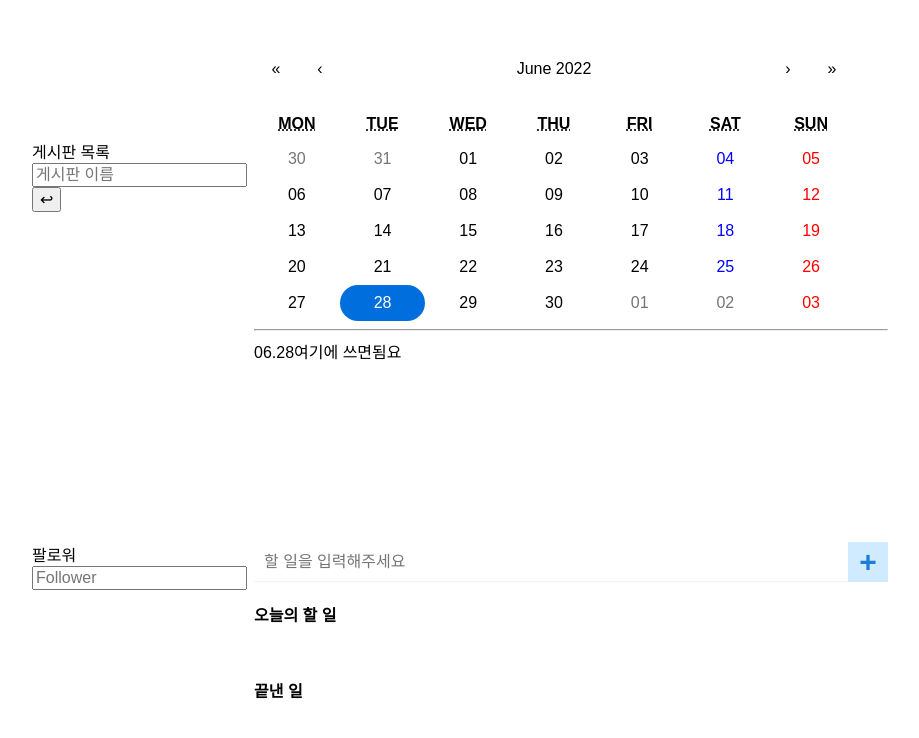
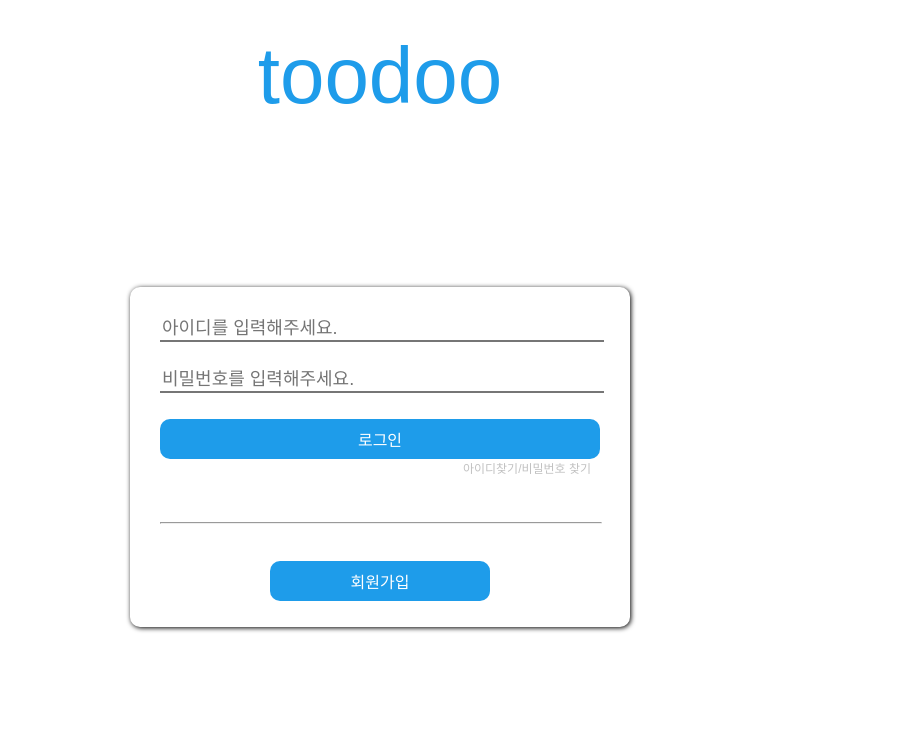
Before and after one commit to akdfkeks/1234, a React (Create React App) app: page / in a window 1280 px wide. Shown: the top 738 px of the page, without its empty margins (20-939 px from the left). Built offline with nearby package versions, Linux system fonts and the light colour scheme.

Commit message:
login_success_router

```diff
--- a/package.json
+++ b/package.json
@@ -6,6 +6,7 @@
     "@testing-library/jest-dom": "^5.16.4",
     "@testing-library/react": "^13.3.0",
     "@testing-library/user-event": "^13.5.0",
+    "axios": "^0.27.2",
     "moment": "^2.29.3",
     "prop-types": "^15.8.1",
     "react": "^18.2.0",
--- a/src/App.js
+++ b/src/App.js
@@ -1,15 +1,18 @@
 import './App.css';
 import React, { Component } from 'react';
 import Main from './pages/main/main';
-
+import Login from './pages/login/Login';
+import {BrowserRouter as Router,Route,Routes} from 'react-router-dom';
 
 class App extends Component {
   render() {
     return (
-      <div>
-        <Main />
-
-      </div>
+      <Router>
+        <Routes>
+          <Route path="/" element={<Login/>}/>
+          <Route path='main' element={<Main/>}/>
+        </Routes>
+      </Router>
     );
   }
 }
--- a/src/pages/login/Login.js
+++ b/src/pages/login/Login.js
@@ -1,10 +1,10 @@
 import React,{useState} from "react";
 import './Login.css';
 import axios from 'axios';
-import {Link} from 'react-router-dom'
+import {Link , useNavigate} from 'react-router-dom'
 
 export default function Login(){
-
+    const navigate = useNavigate();
     const [userId,setuserId]=useState("");
     const [userPw,setuserPw]=useState("");
 
@@ -12,12 +12,22 @@ export default function Login(){
     const goToMain= async()=>{
         axios({
             method:'post',
-            url:'http://192.168.1.254:3001/auth/login',
+            url:'http://192.168.41.107:3000/auth/login',
             data:{
                 userId:userId,
                 userPw:userPw,
-            }})
-            .then(Response=>{console.log(Response.data);})}
+                }
+            })
+            .then(Response=>{
+                                if(Response.data.success===true){
+                                    navigate("/main")
+                                }
+                                else{
+                                    alert("로그인실패");
+                                }
+                            })
+        }
+
     const onChangeid=(e)=>{
         setuserId(e.target.value);
     };
@@ -48,7 +58,6 @@ export default function Login(){
                         onChange={onChangepw}
                     ></input><br/>
                     <button onClick={goToMain} id="login_l" type="button">로그인</button><br/>
-                    <Link to='/main'>메인으로!</Link>
                     <a href="#" id="find">아이디찾기/비밀번호 찾기</a>
                     <hr id="hr"></hr>
                     <button id="signup_l" type="text" >회원가입</button><br/>
--- a/src/pages/main/main.js
+++ b/src/pages/main/main.js
@@ -1,6 +1,6 @@
 import './main.css';
 import React, { Component } from 'react';
-import BoardList from '../../components/board/BoardList';
+import BoardList from '../../components/board/boardList';
 import Title from '../../components/board/Title';
 import FollowerList from '../../components/follower/FollowerList';
 import FollowerTitle from '../../components/follower/FollowerTitle';
```
Also changed, not shown: 1 other file (tests, documents, lock files or other folders).
